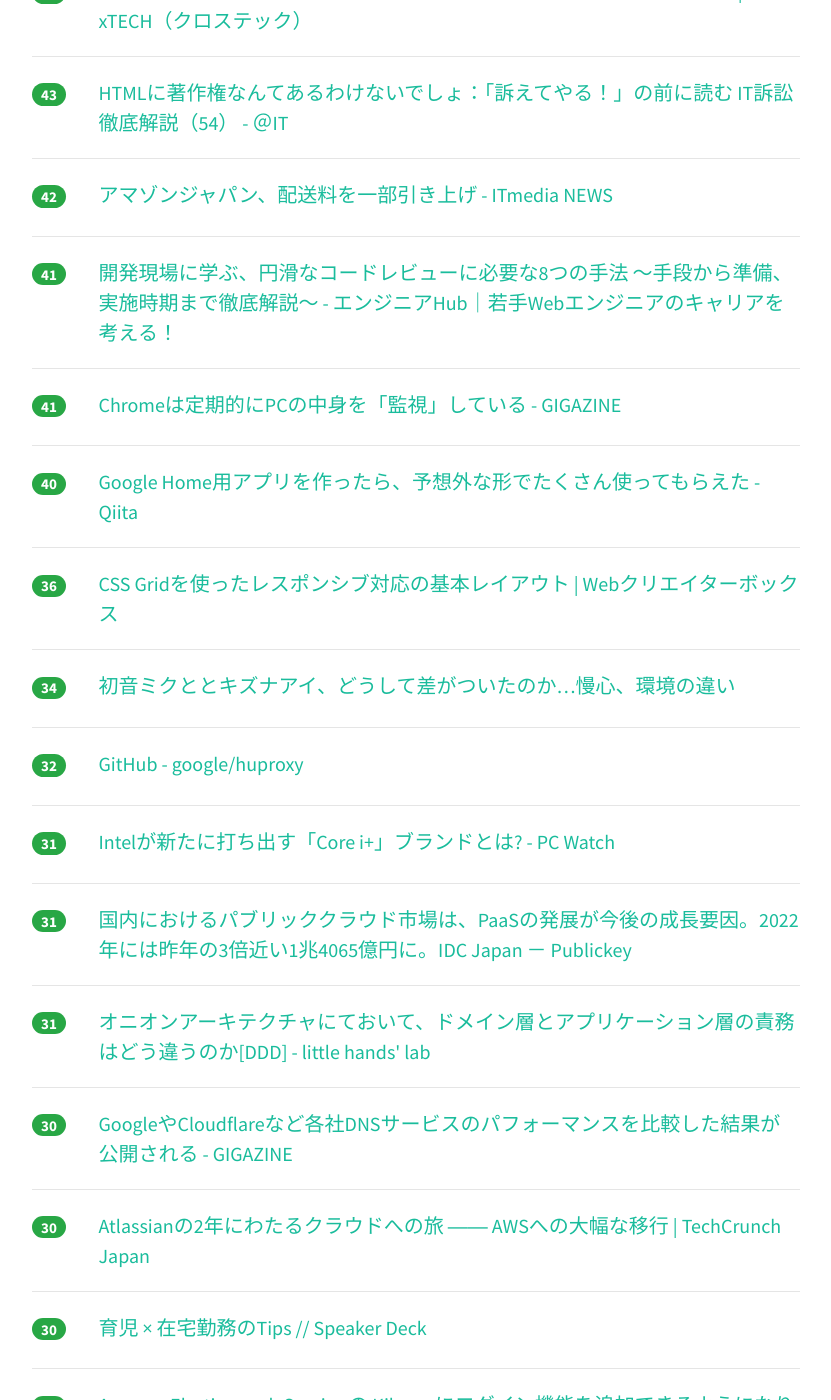
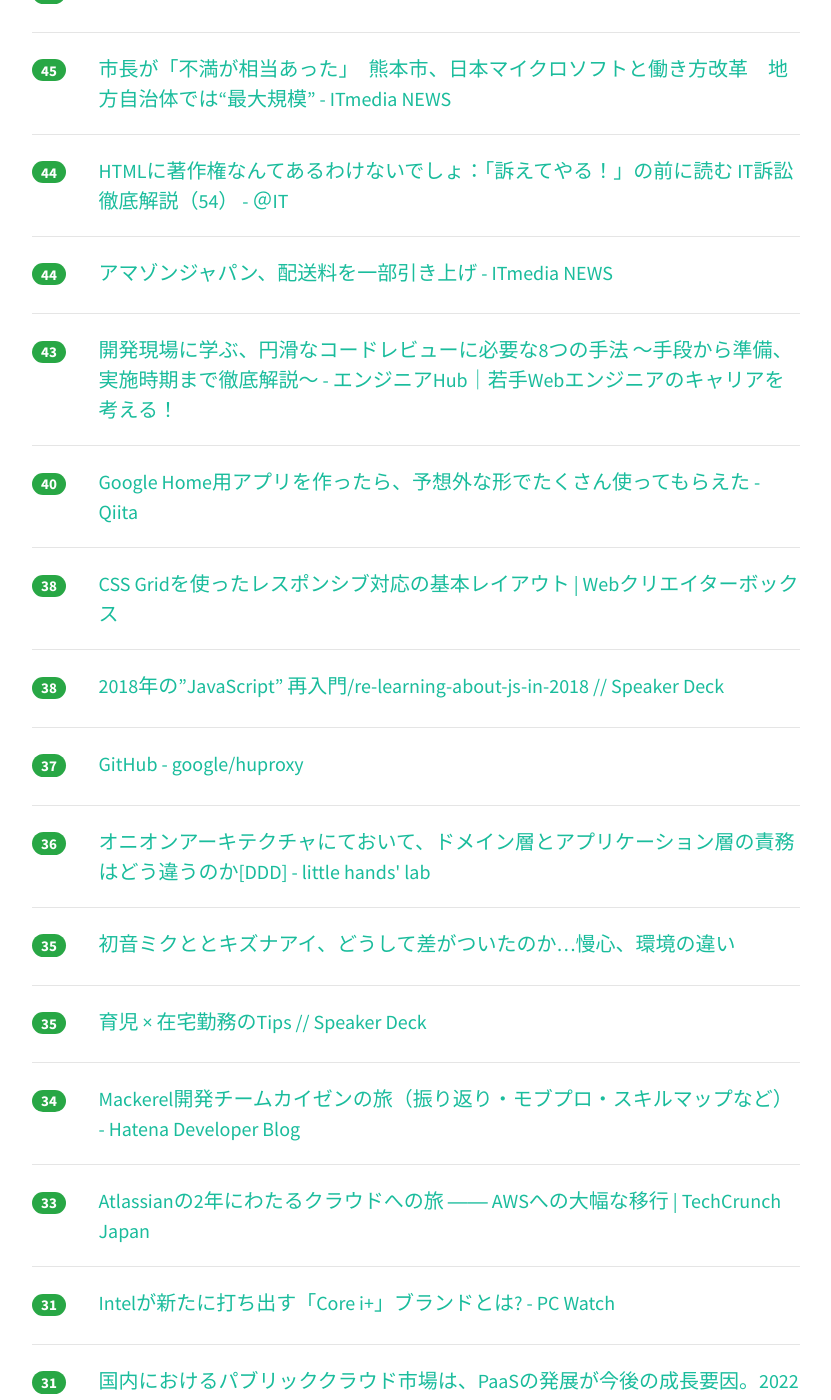
Before and after one commit to yatta47/hatena-matome-site, a Jekyll site: the page built from _posts/2018-04-04-hatena.md, in a window 1280 px wide and 1400 px high, scrolled down 2193 px. Shown: the whole window, without its empty margins (224-1055 px from the left). Built offline with Jekyll 4.4.1, drawn with Linux system fonts in a browser that asks for light colours; nearby versions of some CDN libraries; some of the changed text lies outside the part shown.

Commit message:
Updated 2018-04-04

```diff
--- a/_posts/2018-04-04-hatena.md
+++ b/_posts/2018-04-04-hatena.md
@@ -1,53 +1,63 @@
 ---
 layout: post
 title:  "2018-04-04 はてぶIT"
-date:   2018-04-04 20:03:34
+date:   2018-04-04 21:02:18
 tags: [it-hotentry]
 ---
-52 件のデータあり
+54 件のデータあり
 
 <hr><div class="row">
-<div class="col-1"><span class="badge badge-pill badge-success h2">406</span></div>
+<div class="col-1"><span class="badge badge-pill badge-success h2">480</span></div>
 <div class="col-11"><a href='http://kawango.hatenablog.com/entry/2018/04/04/143826' target='_blank'>情報公開で国が滅ぶ理由 - 続・はてなポイント３万を使い切るまで死なない日記</a></div>
 </div>
 <hr>
 <div class="row">
-<div class="col-1"><span class="badge badge-pill badge-success h2">309</span></div>
+<div class="col-1"><span class="badge badge-pill badge-success h2">337</span></div>
 <div class="col-11"><a href='http://www.mhlw.go.jp/stf/seisakunitsuite/bunya/koyou_roudou/roudouzenpan/roudouhou/index.html' target='_blank'>知って役立つ労働法～働くときに必要な基礎知識 ｜厚生労働省</a></div>
 </div>
 <hr>
 <div class="row">
-<div class="col-1"><span class="badge badge-pill badge-success h2">197</span></div>
+<div class="col-1"><span class="badge badge-pill badge-success h2">219</span></div>
 <div class="col-11"><a href='https://coliss.com/articles/build-websites/operation/work/how-to-work-display-contents.html' target='_blank'>[CSS]「display: contents;」がすごい便利！ラッパーを使った実装が大きく変わるこれからのテクニック | コリス</a></div>
 </div>
 <hr>
 <div class="row">
-<div class="col-1"><span class="badge badge-pill badge-success h2">195</span></div>
+<div class="col-1"><span class="badge badge-pill badge-success h2">218</span></div>
 <div class="col-11"><a href='https://anond.hatelabo.jp/20180404075752' target='_blank'>変な名前のツールって消えたね</a></div>
 </div>
 <hr>
 <div class="row">
-<div class="col-1"><span class="badge badge-pill badge-success h2">193</span></div>
+<div class="col-1"><span class="badge badge-pill badge-success h2">200</span></div>
 <div class="col-11"><a href='http://tech.nikkeibp.co.jp/atcl/nxt/column/18/00240/040300001/' target='_blank'>性同一性障害の私に居場所を与えてくれたWeb業界 | 日経 xTECH（クロステック）</a></div>
 </div>
 <hr>
 <div class="row">
-<div class="col-1"><span class="badge badge-pill badge-success h2">116</span></div>
+<div class="col-1"><span class="badge badge-pill badge-success h2">130</span></div>
+<div class="col-11"><a href='http://blog.kyash.co/entry/2018/04/04/130823' target='_blank'>Kyashが本名以外にユーザー名を登録できるようになるまでの話 - Kyash Blog</a></div>
+</div>
+<hr>
+<div class="row">
+<div class="col-1"><span class="badge badge-pill badge-success h2">117</span></div>
 <div class="col-11"><a href='http://dackdive.hateblo.jp/entry/oclif-getting-started' target='_blank'>Node.js製CLIフレームワークoclifを試す - dackdive's blog</a></div>
 </div>
 <hr>
 <div class="row">
-<div class="col-1"><span class="badge badge-pill badge-success h2">106</span></div>
-<div class="col-11"><a href='http://blog.kyash.co/entry/2018/04/04/130823' target='_blank'>Kyashが本名以外にユーザー名を登録できるようになるまでの話 - Kyash Blog</a></div>
-</div>
-<hr>
-<div class="row">
-<div class="col-1"><span class="badge badge-pill badge-success h2">73</span></div>
+<div class="col-1"><span class="badge badge-pill badge-success h2">77</span></div>
 <div class="col-11"><a href='http://www.publickey1.jp/blog/18/it_1_it2_aws3.html' target='_blank'>高収入なIT資格はどれ？ 1位 公認ITガバナンス、2位 AWSソリューションアーキテクト、3位 プロジェクトマネジメントプロフェッショナル。米グローバルナレッジ調べ － Publickey</a></div>
 </div>
 <hr>
 <div class="row">
-<div class="col-1"><span class="badge badge-pill badge-success h2">66</span></div>
+<div class="col-1"><span class="badge badge-pill badge-success h2">71</span></div>
+<div class="col-11"><a href='http://techlife.cookpad.com/entry/2018/04/04/080000' target='_blank'>Ruby の lazy loading の仕組みを利用して未使用の gem を探す - クックパッド開発者ブログ</a></div>
+</div>
+<hr>
+<div class="row">
+<div class="col-1"><span class="badge badge-pill badge-success h2">69</span></div>
+<div class="col-11"><a href='https://hakobe932.hatenablog.com/entry/2018/04/04/120000' target='_blank'>gRPCを学んでいる - はこべにっき ♨</a></div>
+</div>
+<hr>
+<div class="row">
+<div class="col-1"><span class="badge badge-pill badge-success h2">68</span></div>
 <div class="col-11"><a href='https://webtan.impress.co.jp/e/2018/04/04/28482' target='_blank'>あらゆる画面サイズに対応できるレスポンシブデザインの現在とは？ | Webデザイン、これからどうなるの？（全10回） | Web担当者Forum</a></div>
 </div>
 <hr>
@@ -57,8 +67,8 @@ tags: [it-hotentry]
 </div>
 <hr>
 <div class="row">
-<div class="col-1"><span class="badge badge-pill badge-success h2">64</span></div>
-<div class="col-11"><a href='http://techlife.cookpad.com/entry/2018/04/04/080000' target='_blank'>Ruby の lazy loading の仕組みを利用して未使用の gem を探す - クックパッド開発者ブログ</a></div>
+<div class="col-1"><span class="badge badge-pill badge-success h2">63</span></div>
+<div class="col-11"><a href='http://blog.hatenablog.com/entry/2018/04/04/120000' target='_blank'>ブログを最後まで読んでもらい、さらに回遊してもらうための5つのTIPS【小川卓のブログ分析入門 最終回】 - 週刊はてなブログ</a></div>
 </div>
 <hr>
 <div class="row">
@@ -67,23 +77,18 @@ tags: [it-hotentry]
 </div>
 <hr>
 <div class="row">
-<div class="col-1"><span class="badge badge-pill badge-success h2">56</span></div>
-<div class="col-11"><a href='http://blog.hatenablog.com/entry/2018/04/04/120000' target='_blank'>ブログを最後まで読んでもらい、さらに回遊してもらうための5つのTIPS【小川卓のブログ分析入門 最終回】 - 週刊はてなブログ</a></div>
+<div class="col-1"><span class="badge badge-pill badge-success h2">52</span></div>
+<div class="col-11"><a href='http://www.appps.jp/289706/' target='_blank'>【朗報】まるでトラップ…あの動くうざいバナー広告、ついに規制へ | カミアプ</a></div>
 </div>
 <hr>
 <div class="row">
 <div class="col-1"><span class="badge badge-pill badge-success h2">51</span></div>
-<div class="col-11"><a href='http://www.appps.jp/289706/' target='_blank'>【朗報】まるでトラップ…あの動くうざいバナー広告、ついに規制へ | カミアプ</a></div>
+<div class="col-11"><a href='https://taro.hatenablog.jp/entry/2018/04/04/101909' target='_blank'>エムスリーを退職して新たなる挑戦へ！ - 算譜王におれはなる!!!!</a></div>
 </div>
 <hr>
 <div class="row">
 <div class="col-1"><span class="badge badge-pill badge-success h2">50</span></div>
 <div class="col-11"><a href='https://www.slideshare.net/waysaku/reactivemanagement' target='_blank'>組織をシステム化するReactiveManagement</a></div>
-</div>
-<hr>
-<div class="row">
-<div class="col-1"><span class="badge badge-pill badge-success h2">48</span></div>
-<div class="col-11"><a href='https://taro.hatenablog.jp/entry/2018/04/04/101909' target='_blank'>エムスリーを退職して新たなる挑戦へ！ - 算譜王におれはなる!!!!</a></div>
 </div>
 <hr>
 <div class="row">
@@ -93,7 +98,12 @@ tags: [it-hotentry]
 <hr>
 <div class="row">
 <div class="col-1"><span class="badge badge-pill badge-success h2">47</span></div>
-<div class="col-11"><a href='https://hakobe932.hatenablog.com/entry/2018/04/04/120000' target='_blank'>gRPCを学んでいる - はこべにっき ♨</a></div>
+<div class="col-11"><a href='http://tech.nikkeibp.co.jp/atcl/nxt/column/18/00138/033000038/' target='_blank'>ひとり情シスとクラウドは相性最悪、大企業のIT部員も納得の理由とは | 日経 xTECH（クロステック）</a></div>
+</div>
+<hr>
+<div class="row">
+<div class="col-1"><span class="badge badge-pill badge-success h2">46</span></div>
+<div class="col-11"><a href='https://gigazine.net/news/20180404-chrome-scan-your-pc/' target='_blank'>Chromeは定期的にPCの中身を「監視」している - GIGAZINE</a></div>
 </div>
 <hr>
 <div class="row">
@@ -103,27 +113,17 @@ tags: [it-hotentry]
 <hr>
 <div class="row">
 <div class="col-1"><span class="badge badge-pill badge-success h2">44</span></div>
-<div class="col-11"><a href='http://tech.nikkeibp.co.jp/atcl/nxt/column/18/00138/033000038/' target='_blank'>ひとり情シスとクラウドは相性最悪、大企業のIT部員も納得の理由とは | 日経 xTECH（クロステック）</a></div>
+<div class="col-11"><a href='http://www.atmarkit.co.jp/ait/articles/1804/04/news009.html' target='_blank'>HTMLに著作権なんてあるわけないでしょ：「訴えてやる！」の前に読む IT訴訟 徹底解説（54） - ＠IT</a></div>
+</div>
+<hr>
+<div class="row">
+<div class="col-1"><span class="badge badge-pill badge-success h2">44</span></div>
+<div class="col-11"><a href='http://www.itmedia.co.jp/news/articles/1804/04/news071.html' target='_blank'>アマゾンジャパン、配送料を一部引き上げ - ITmedia NEWS</a></div>
 </div>
 <hr>
 <div class="row">
 <div class="col-1"><span class="badge badge-pill badge-success h2">43</span></div>
-<div class="col-11"><a href='http://www.atmarkit.co.jp/ait/articles/1804/04/news009.html' target='_blank'>HTMLに著作権なんてあるわけないでしょ：「訴えてやる！」の前に読む IT訴訟 徹底解説（54） - ＠IT</a></div>
-</div>
-<hr>
-<div class="row">
-<div class="col-1"><span class="badge badge-pill badge-success h2">42</span></div>
-<div class="col-11"><a href='http://www.itmedia.co.jp/news/articles/1804/04/news071.html' target='_blank'>アマゾンジャパン、配送料を一部引き上げ - ITmedia NEWS</a></div>
-</div>
-<hr>
-<div class="row">
-<div class="col-1"><span class="badge badge-pill badge-success h2">41</span></div>
 <div class="col-11"><a href='https://employment.en-japan.com/engineerhub/entry/2018/04/03/110000' target='_blank'>開発現場に学ぶ、円滑なコードレビューに必要な8つの手法 〜手段から準備、実施時期まで徹底解説〜 - エンジニアHub｜若手Webエンジニアのキャリアを考える！</a></div>
-</div>
-<hr>
-<div class="row">
-<div class="col-1"><span class="badge badge-pill badge-success h2">41</span></div>
-<div class="col-11"><a href='https://gigazine.net/news/20180404-chrome-scan-your-pc/' target='_blank'>Chromeは定期的にPCの中身を「監視」している - GIGAZINE</a></div>
 </div>
 <hr>
 <div class="row">
@@ -132,18 +132,43 @@ tags: [it-hotentry]
 </div>
 <hr>
 <div class="row">
-<div class="col-1"><span class="badge badge-pill badge-success h2">36</span></div>
+<div class="col-1"><span class="badge badge-pill badge-success h2">38</span></div>
 <div class="col-11"><a href='https://www.webcreatorbox.com/tech/css-grid-basic-layout' target='_blank'>CSS Gridを使ったレスポンシブ対応の基本レイアウト | Webクリエイターボックス</a></div>
 </div>
 <hr>
 <div class="row">
-<div class="col-1"><span class="badge badge-pill badge-success h2">34</span></div>
+<div class="col-1"><span class="badge badge-pill badge-success h2">38</span></div>
+<div class="col-11"><a href='https://speakerdeck.com/pastak/re-learning-about-js-in-2018' target='_blank'>2018年の”JavaScript” 再入門/re-learning-about-js-in-2018 // Speaker Deck</a></div>
+</div>
+<hr>
+<div class="row">
+<div class="col-1"><span class="badge badge-pill badge-success h2">37</span></div>
+<div class="col-11"><a href='https://github.com/google/huproxy' target='_blank'>GitHub - google/huproxy</a></div>
+</div>
+<hr>
+<div class="row">
+<div class="col-1"><span class="badge badge-pill badge-success h2">36</span></div>
+<div class="col-11"><a href='http://little-hands.hatenablog.com/entry/2018/04/04/layer-obligation' target='_blank'>オニオンアーキテクチャにておいて、ドメイン層とアプリケーション層の責務はどう違うのか[DDD] - little hands' lab</a></div>
+</div>
+<hr>
+<div class="row">
+<div class="col-1"><span class="badge badge-pill badge-success h2">35</span></div>
 <div class="col-11"><a href='https://anond.hatelabo.jp/20180306190957' target='_blank'>初音ミクととキズナアイ、どうして差がついたのか…慢心、環境の違い</a></div>
 </div>
 <hr>
 <div class="row">
-<div class="col-1"><span class="badge badge-pill badge-success h2">32</span></div>
-<div class="col-11"><a href='https://github.com/google/huproxy' target='_blank'>GitHub - google/huproxy</a></div>
+<div class="col-1"><span class="badge badge-pill badge-success h2">35</span></div>
+<div class="col-11"><a href='https://speakerdeck.com/tebasakyu/yu-er-x-zai-zhai-qin-wu-falsetips' target='_blank'>育児 × 在宅勤務のTips // Speaker Deck</a></div>
+</div>
+<hr>
+<div class="row">
+<div class="col-1"><span class="badge badge-pill badge-success h2">34</span></div>
+<div class="col-11"><a href='http://developer.hatenastaff.com/entry/2018/04/04/111410' target='_blank'>Mackerel開発チームカイゼンの旅（振り返り・モブプロ・スキルマップなど） - Hatena Developer Blog</a></div>
+</div>
+<hr>
+<div class="row">
+<div class="col-1"><span class="badge badge-pill badge-success h2">33</span></div>
+<div class="col-11"><a href='https://jp.techcrunch.com/2018/04/04/2018-04-02-atlassians-two-year-cloud-journey/' target='_blank'>Atlassianの2年にわたるクラウドへの旅 ―― AWSへの大幅な移行 | TechCrunch Japan</a></div>
 </div>
 <hr>
 <div class="row">
@@ -157,23 +182,13 @@ tags: [it-hotentry]
 </div>
 <hr>
 <div class="row">
-<div class="col-1"><span class="badge badge-pill badge-success h2">31</span></div>
-<div class="col-11"><a href='http://little-hands.hatenablog.com/entry/2018/04/04/layer-obligation' target='_blank'>オニオンアーキテクチャにておいて、ドメイン層とアプリケーション層の責務はどう違うのか[DDD] - little hands' lab</a></div>
-</div>
-<hr>
-<div class="row">
 <div class="col-1"><span class="badge badge-pill badge-success h2">30</span></div>
 <div class="col-11"><a href='https://gigazine.net/news/20180403-dns-resolvers-performance-compare/' target='_blank'>GoogleやCloudflareなど各社DNSサービスのパフォーマンスを比較した結果が公開される - GIGAZINE</a></div>
 </div>
 <hr>
 <div class="row">
 <div class="col-1"><span class="badge badge-pill badge-success h2">30</span></div>
-<div class="col-11"><a href='https://jp.techcrunch.com/2018/04/04/2018-04-02-atlassians-two-year-cloud-journey/' target='_blank'>Atlassianの2年にわたるクラウドへの旅 ―― AWSへの大幅な移行 | TechCrunch Japan</a></div>
-</div>
-<hr>
-<div class="row">
-<div class="col-1"><span class="badge badge-pill badge-success h2">30</span></div>
-<div class="col-11"><a href='https://speakerdeck.com/tebasakyu/yu-er-x-zai-zhai-qin-wu-falsetips' target='_blank'>育児 × 在宅勤務のTips // Speaker Deck</a></div>
+<div class="col-11"><a href='https://engineers.weddingpark.co.jp/?p=1333' target='_blank'>やってみよう！AWSでWEBサーバー環境構築（Lambda|API Gateway|シリーズ第4回）</a></div>
 </div>
 <hr>
 <div class="row">
@@ -183,7 +198,12 @@ tags: [it-hotentry]
 <hr>
 <div class="row">
 <div class="col-1"><span class="badge badge-pill badge-success h2">29</span></div>
-<div class="col-11"><a href='http://developer.hatenastaff.com/entry/2018/04/04/111410' target='_blank'>Mackerel開発チームカイゼンの旅（振り返り・モブプロ・スキルマップなど） - Hatena Developer Blog</a></div>
+<div class="col-11"><a href='http://tamakino.hatenablog.com/entry/2018/04/04/080000' target='_blank'>手数料ゼロでも利益が出るアリペイの秘密 - 中華IT最新事情</a></div>
+</div>
+<hr>
+<div class="row">
+<div class="col-1"><span class="badge badge-pill badge-success h2">28</span></div>
+<div class="col-11"><a href='https://service.plan-b.co.jp/blog/creative/10428/' target='_blank'>WEBサイト制作で見かけるライセンス周りのお話（デザイナー・エンジ ニア編） | Pinto!</a></div>
 </div>
 <hr>
 <div class="row">
@@ -193,22 +213,12 @@ tags: [it-hotentry]
 <hr>
 <div class="row">
 <div class="col-1"><span class="badge badge-pill badge-success h2">27</span></div>
-<div class="col-11"><a href='https://service.plan-b.co.jp/blog/creative/10428/' target='_blank'>WEBサイト制作で見かけるライセンス周りのお話（デザイナー・エンジ ニア編） | Pinto!</a></div>
-</div>
-<hr>
-<div class="row">
-<div class="col-1"><span class="badge badge-pill badge-success h2">27</span></div>
-<div class="col-11"><a href='https://speakerdeck.com/pastak/re-learning-about-js-in-2018' target='_blank'>2018年の”JavaScript” 再入門/re-learning-about-js-in-2018 // Speaker Deck</a></div>
-</div>
-<hr>
-<div class="row">
-<div class="col-1"><span class="badge badge-pill badge-success h2">24</span></div>
 <div class="col-11"><a href='http://twitter.com/i/moments/981376077854584833' target='_blank'>【検証】#四面楚歌 🇯🇵河野外相発言に対する「足引っ張るな」「冷遇」報道はフェアなのか→結果は想像を超えていた</a></div>
 </div>
 <hr>
 <div class="row">
 <div class="col-1"><span class="badge badge-pill badge-success h2">23</span></div>
-<div class="col-11"><a href='http://tamakino.hatenablog.com/entry/2018/04/04/080000' target='_blank'>手数料ゼロでも利益が出るアリペイの秘密 - 中華IT最新事情</a></div>
+<div class="col-11"><a href='http://www.itmedia.co.jp/news/articles/1804/04/news118.html' target='_blank'>なぜ地方のクリーニング屋で機械学習？　「無人店舗作りたい」 たった1人、独学でAI作る副社長の挑戦 (1/2) - ITmedia NEWS</a></div>
 </div>
 <hr>
 <div class="row">
@@ -218,12 +228,12 @@ tags: [it-hotentry]
 <hr>
 <div class="row">
 <div class="col-1"><span class="badge badge-pill badge-success h2">22</span></div>
-<div class="col-11"><a href='https://lineblog.me/yamamotoichiro/archives/13179907.html' target='_blank'>やまもといちろう 公式ブログ - 川上量生さんらしき人のブログで「情報公開で国が滅ぶ」と論じられている件で - Powered by LINE</a></div>
+<div class="col-11"><a href='https://www.gizmodo.jp/2018/04/spotify-stock-begins-trading.html' target='_blank'>音楽ストリーミング配信のSpotifyが上場！ 初値165.90ドル | ギズモード・ジャパン</a></div>
 </div>
 <hr>
 <div class="row">
-<div class="col-1"><span class="badge badge-pill badge-success h2">21</span></div>
-<div class="col-11"><a href='https://www.gizmodo.jp/2018/04/spotify-stock-begins-trading.html' target='_blank'>音楽ストリーミング配信のSpotifyが上場！ 初値165.90ドル | ギズモード・ジャパン</a></div>
+<div class="col-1"><span class="badge badge-pill badge-success h2">22</span></div>
+<div class="col-11"><a href='https://lineblog.me/yamamotoichiro/archives/13179907.html' target='_blank'>やまもといちろう 公式ブログ - 川上量生さんらしき人のブログで「情報公開で国が滅ぶ」と論じられている件で - Powered by LINE</a></div>
 </div>
 <hr>
 <div class="row">
@@ -242,13 +252,13 @@ tags: [it-hotentry]
 </div>
 <hr>
 <div class="row">
-<div class="col-1"><span class="badge badge-pill badge-success h2">16</span></div>
-<div class="col-11"><a href='http://www.itmedia.co.jp/pcuser/articles/1804/03/news104.html' target='_blank'>エレコム、高耐久パーツを採用した多機能ワイヤレストラックボール“DEFT PRO” - ITmedia PC USER</a></div>
+<div class="col-1"><span class="badge badge-pill badge-success h2">17</span></div>
+<div class="col-11"><a href='http://b.hatena.ne.jp/entry/kawango.hatenablog.com/entry/2018/04/04/143826' target='_blank'>はてなブックマーク - 情報公開で国が滅ぶ理由 - 続・はてなポイント３万を使い切るまで死なない日記</a></div>
 </div>
 <hr>
 <div class="row">
 <div class="col-1"><span class="badge badge-pill badge-success h2">16</span></div>
-<div class="col-11"><a href='http://b.hatena.ne.jp/entry/kawango.hatenablog.com/entry/2018/04/04/143826' target='_blank'>はてなブックマーク - 情報公開で国が滅ぶ理由 - 続・はてなポイント３万を使い切るまで死なない日記</a></div>
+<div class="col-11"><a href='http://www.itmedia.co.jp/pcuser/articles/1804/03/news104.html' target='_blank'>エレコム、高耐久パーツを採用した多機能ワイヤレストラックボール“DEFT PRO” - ITmedia PC USER</a></div>
 </div>
 <hr>
 <div class="row">
```
